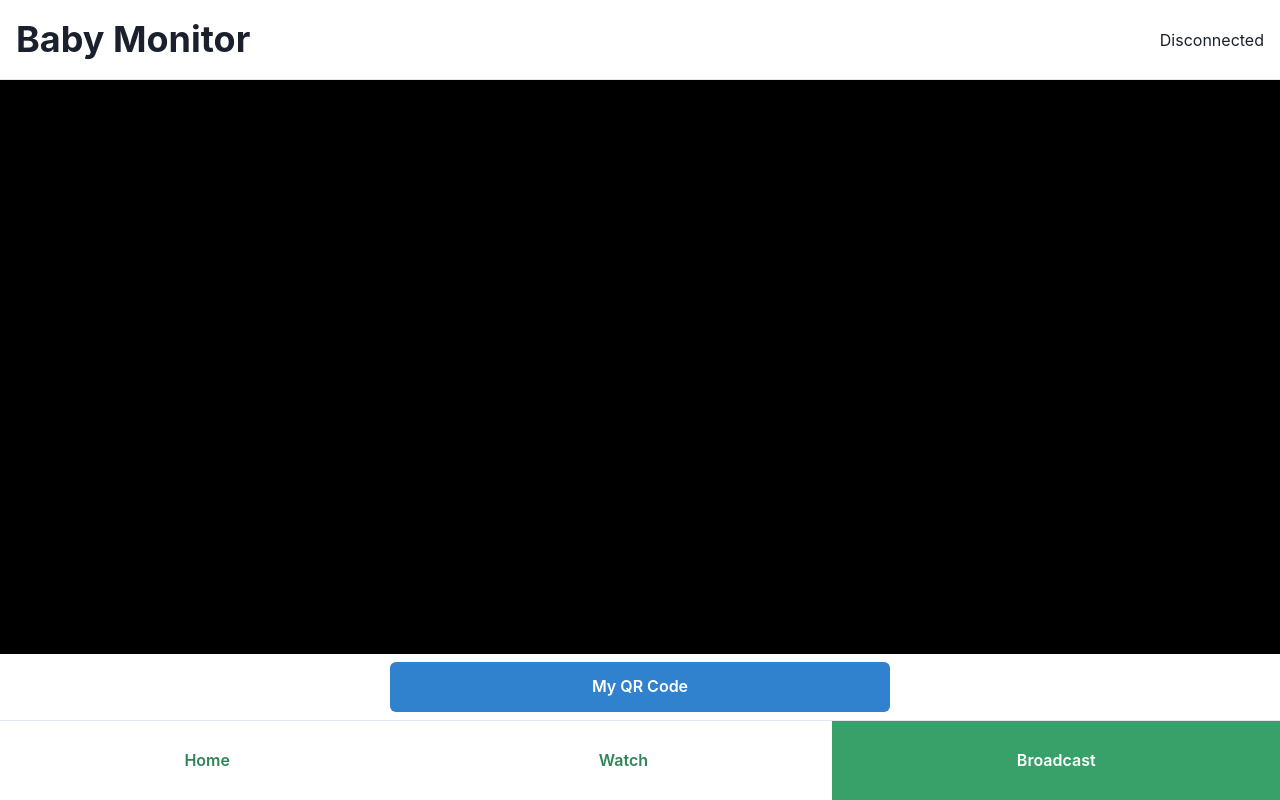
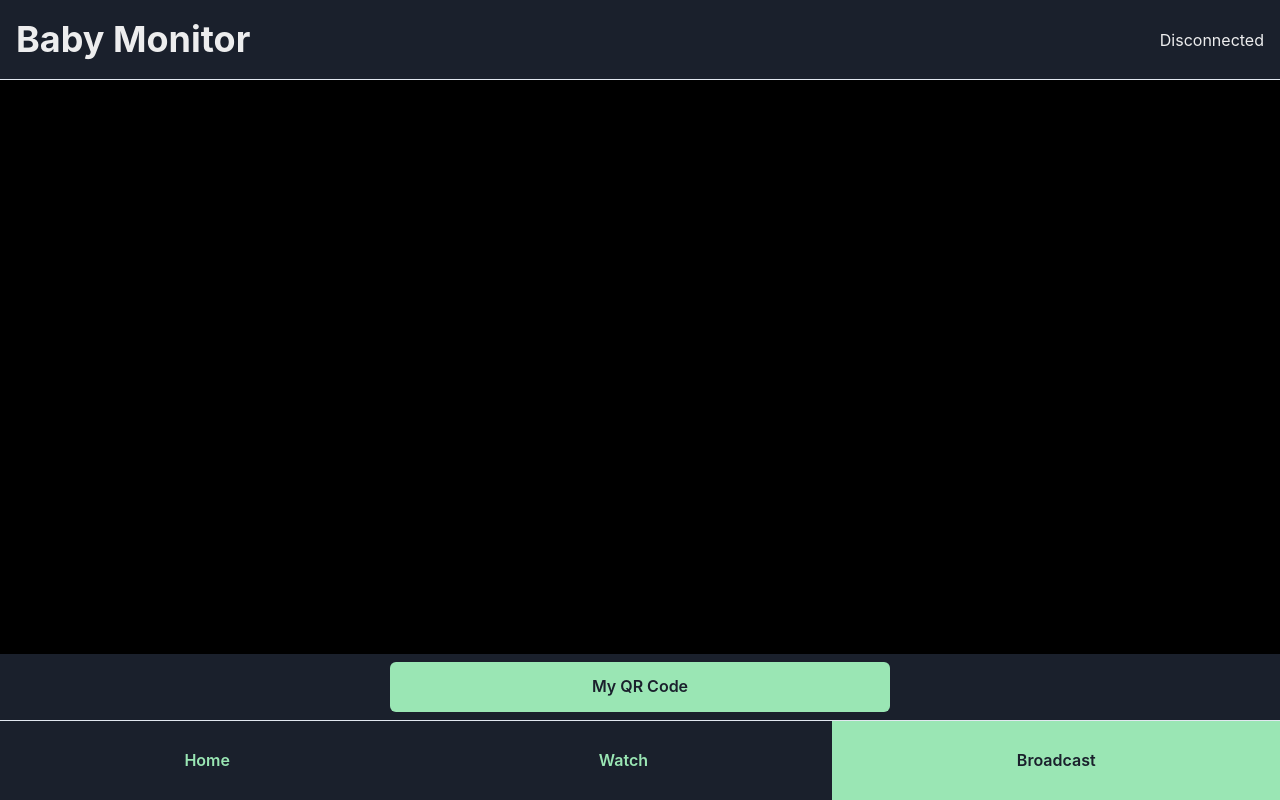
Before and after one commit to rynorris/monitor, a React (Create React App) app in the folder frontend/: page /broadcast in a window 1280 px wide. Built offline with nearby package versions, Linux system fonts and the light colour scheme; no server answers.

Commit message:
Dark theme

```diff
--- a/frontend/src/App.tsx
+++ b/frontend/src/App.tsx
@@ -8,10 +8,11 @@ import { Layout } from './Layout';
 import { Watch } from './Watch';
 import { WatchStream } from './WatchStream';
 import { Home } from './Home';
+import theme from './theme';
 
 function App() {
     return (
-        <ChakraProvider>
+        <ChakraProvider theme={theme}>
             <Provider store={store}>
                 <BrowserRouter>
                     <Routes>
--- a/frontend/src/Broadcast.tsx
+++ b/frontend/src/Broadcast.tsx
@@ -1,7 +1,7 @@
 import React from "react";
 import { selectProducer } from "./state/producerSlice";
 import { useAppSelector } from "./state/store";
-import { Box, Button, Flex, Modal, ModalContent, ModalOverlay, Spacer, useDisclosure } from "@chakra-ui/react";
+import { Button, Flex, Modal, ModalContent, ModalOverlay, Spacer, useDisclosure } from "@chakra-ui/react";
 import { getClient } from "./clients";
 import { VideoFrame } from "./api";
 import { ShareQRCode } from "./components/ShareQRCode";
@@ -87,7 +87,7 @@ export const Broadcast: React.FC = () => {
 
 	const buttonStyleProps = {
 		flex: "none",
-		colorScheme: "blue",
+		colorScheme: "green",
 		width: "100%",
 		height: "50px",
 		maxW: 500,
--- a/frontend/src/Home.tsx
+++ b/frontend/src/Home.tsx
@@ -1,4 +1,4 @@
-import { Box, Heading, Text } from "@chakra-ui/react";
+import { Box, Text } from "@chakra-ui/react";
 import React from "react";
 
 export const Home: React.FC = () => (
--- a/frontend/src/Watch.tsx
+++ b/frontend/src/Watch.tsx
@@ -11,7 +11,7 @@ export const Watch: React.FC = () => {
 
     const buttonStyleProps = {
         flex: "none",
-        colorScheme: "blue",
+        colorScheme: "green",
         width: "100%",
         height: "50px",
         maxW: 500,
--- a/frontend/src/WatchStream.tsx
+++ b/frontend/src/WatchStream.tsx
@@ -1,4 +1,3 @@
-import { Center } from "@chakra-ui/react";
 import React from "react";
 import { useParams } from "react-router-dom";
 import { VideoFrame } from "./api";
--- a/frontend/src/components/ScanQRCode.tsx
+++ b/frontend/src/components/ScanQRCode.tsx
@@ -1,4 +1,3 @@
-import { Html5QrcodeScanner } from "html5-qrcode";
 import React from "react";
 import { useNavigate } from "react-router-dom";
 import { FrozenConsumer } from "../clients";
--- /dev/null
+++ b/frontend/src/theme.ts
@@ -0,0 +1,9 @@
+import { extendTheme, ThemeConfig } from "@chakra-ui/react";
+
+const config: ThemeConfig = {
+	initialColorMode: "dark",
+};
+
+const theme = extendTheme({ config });
+
+export default theme;
```
